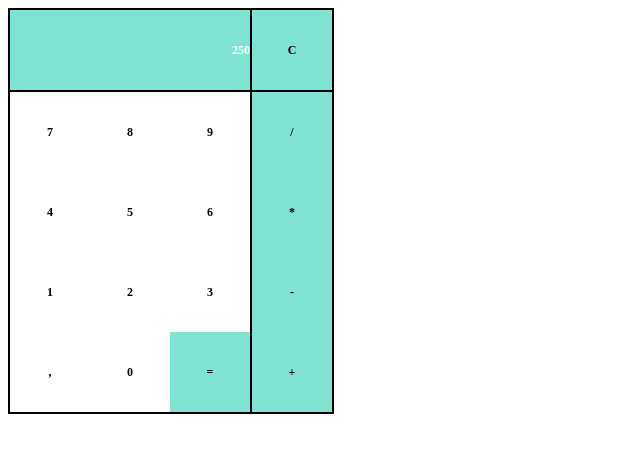
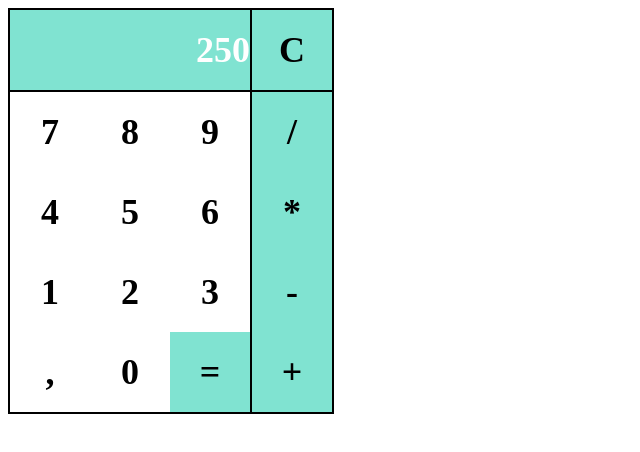
Before and after one commit to eduardovazquezitb/Calculator, a plain HTML site: page index.html in a window 1280 px wide. Shown: the whole page, without its empty margins (0-640 px from the left). Drawn offline with Linux system fonts and the light colour scheme.

Commit message:
Update style.css

```diff
--- a/style.css
+++ b/style.css
@@ -4,7 +4,7 @@ table
   border: solid black 2px;
   font-weight: bold;
   font: Verdana;
-  font-size: 12px;
+  font-size: 36px;
 }
 
 td {
```
